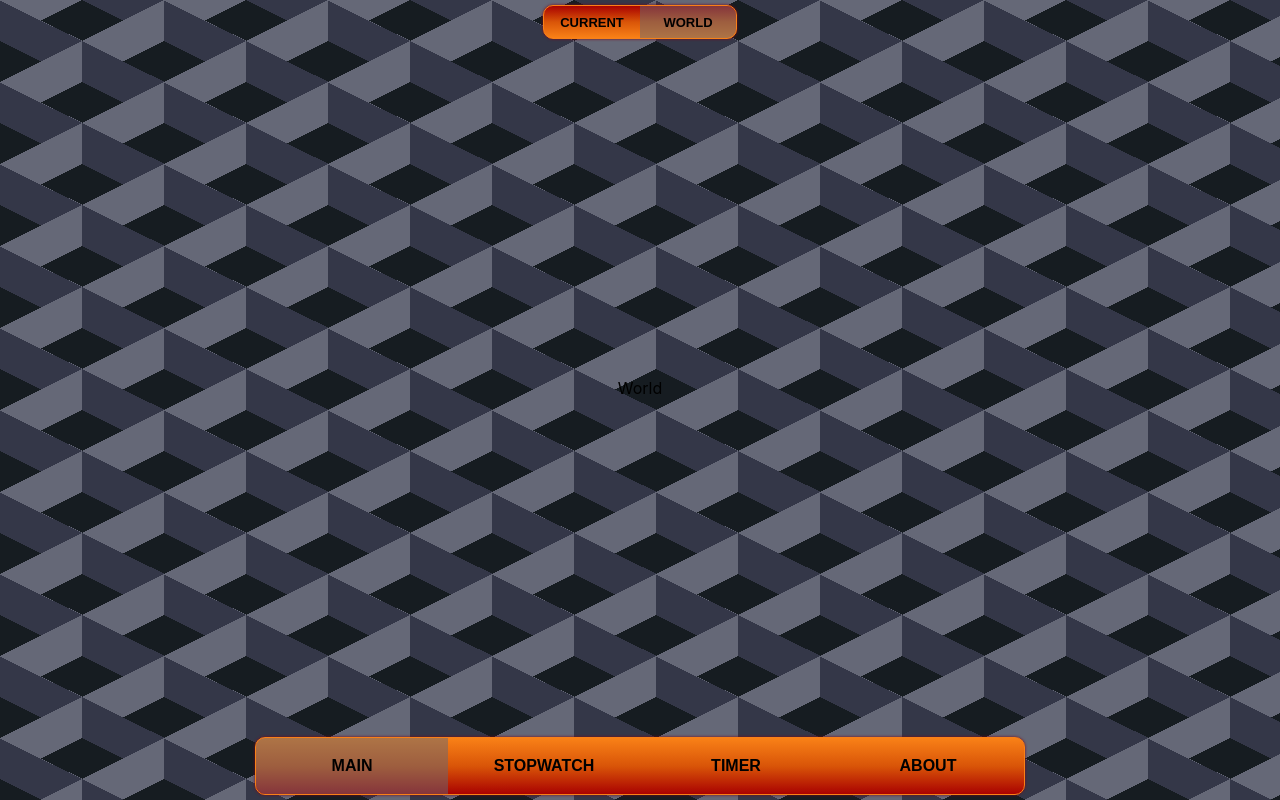
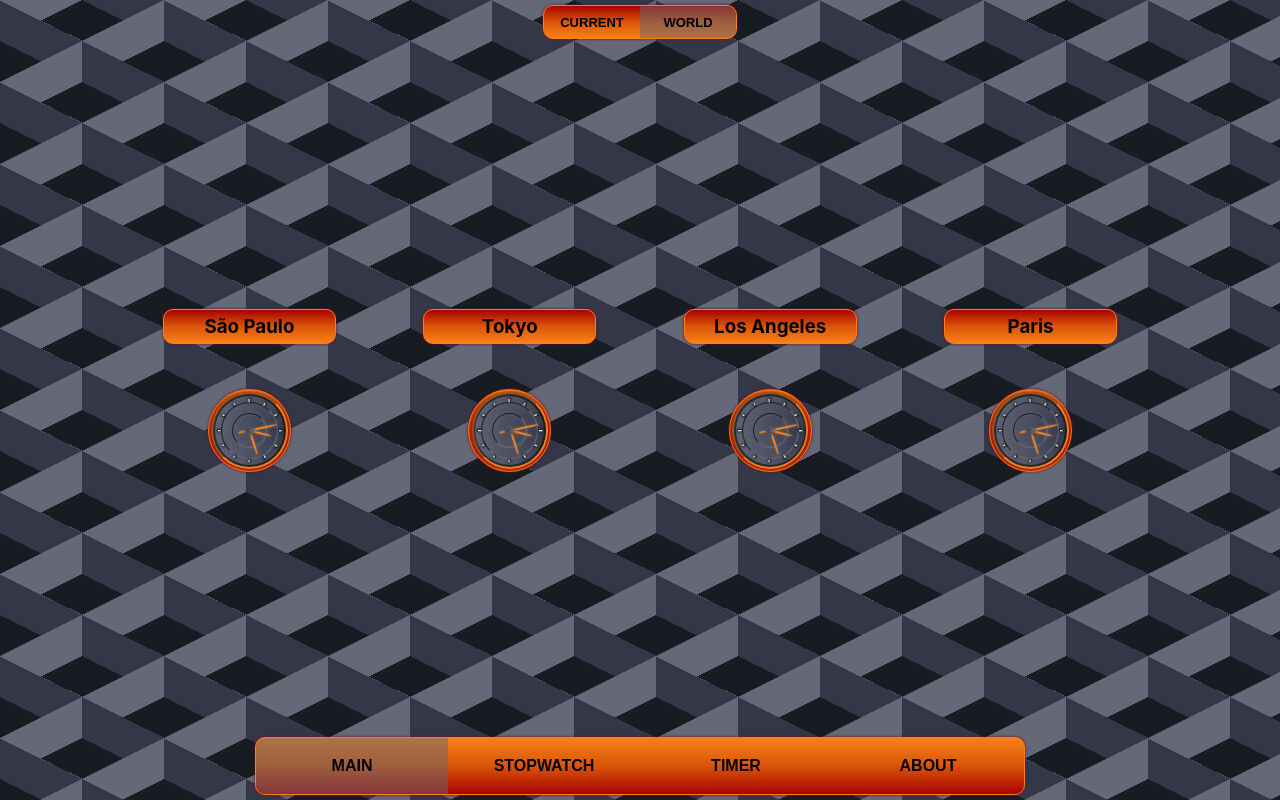
Before and after one commit to patrickgunnar/sun-time-app, a React (Create React App) app: page / in a window 1280 px wide. Both pictures are taken after a click on the button "WORLD". Built offline with nearby package versions, Linux system fonts and the light colour scheme.

Commit message:
feat: added the world tab cloks

```diff
--- a/src/App.tsx
+++ b/src/App.tsx
@@ -3,6 +3,7 @@ import ClockFrame from "./components/clock-frame";
 import TopBar from "./components/top-bar";
 import Dock from "./components/dock";
 import { useState } from "react";
+import { screenSizes } from "./screen-sizes";
 
 
 enum STEPS {
@@ -35,6 +36,69 @@ const MainContent = styled.div`
 
 	height: 100vh;
 	width: 100vw;
+`
+
+const MainContainer = styled.div`
+	display: flex;
+	justify-content: center;
+	align-items: center;
+
+	height: 89%;
+	width: 90%;
+
+    @media only screen and (min-width: ${screenSizes.laptop}) {
+        width: 35%;
+    }
+`
+
+const ClocksContainer = styled.div`
+	display: grid;
+	gap: 80px;
+	grid-template-columns: repeat(1, 70%);
+	justify-content: center;
+	align-items: center;
+
+	height: 86%;
+	width: 90%;
+
+	overflow: hidden;
+	overflow-y: auto;
+
+	@media only screen and (min-width: ${screenSizes.laptop}) {
+        grid-template-columns: repeat(4, 20%);
+		gap: 30px;
+    }
+`
+
+const Wrapper = styled.div`
+	display: flex;
+	gap: 40px;
+	flex-direction: column;
+	justify-content: center;
+	align-items: center;
+
+	height: 100%;
+	width: 100%;
+`
+
+const H3 = styled.h3`
+	background: linear-gradient(to top, var(--color-007), var(--color-006), var(--color-005));
+    filter: drop-shadow(0 0 .1rem var(--color-008));
+
+    border: 1px solid var(--color-007);
+    border-radius: 10px;
+
+    margin: 5px;
+	padding: 5px;
+	text-align: center;
+
+    height: fit-content;
+    width: 90%;
+    overflow: hidden;
+
+	@media only screen and (min-width: ${screenSizes.laptop}) {
+        width: 70%;
+    }
 `
 
 function App() {
@@ -72,13 +136,30 @@ function App() {
 	)
 
 	if(LOCALS.CURRENT === local && STEPS.MAIN === step) currentLocalLayout = (
-		<ClockFrame />
+		<MainContainer>
+			<ClockFrame />
+		</MainContainer>
 	)
 
 	if(LOCALS.WORLD === local  && STEPS.MAIN === step) currentLocalLayout = (
-		<div>
-			World
-		</div>
+		<ClocksContainer>
+			<Wrapper>
+				<H3>São Paulo</H3>
+				<ClockFrame timeZone="America/Sao_Paulo" />
+			</Wrapper>
+			<Wrapper>
+				<H3>Tokyo</H3>
+				<ClockFrame timeZone="Asia/Tokyo" />
+			</Wrapper>
+			<Wrapper>
+				<H3>Los Angeles</H3>
+				<ClockFrame timeZone="America/Los_Angeles" />
+			</Wrapper>
+			<Wrapper>
+				<H3>Paris</H3>
+				<ClockFrame timeZone="Europe/Paris" />
+			</Wrapper>
+		</ClocksContainer>
 	)
 
 	return (
```
